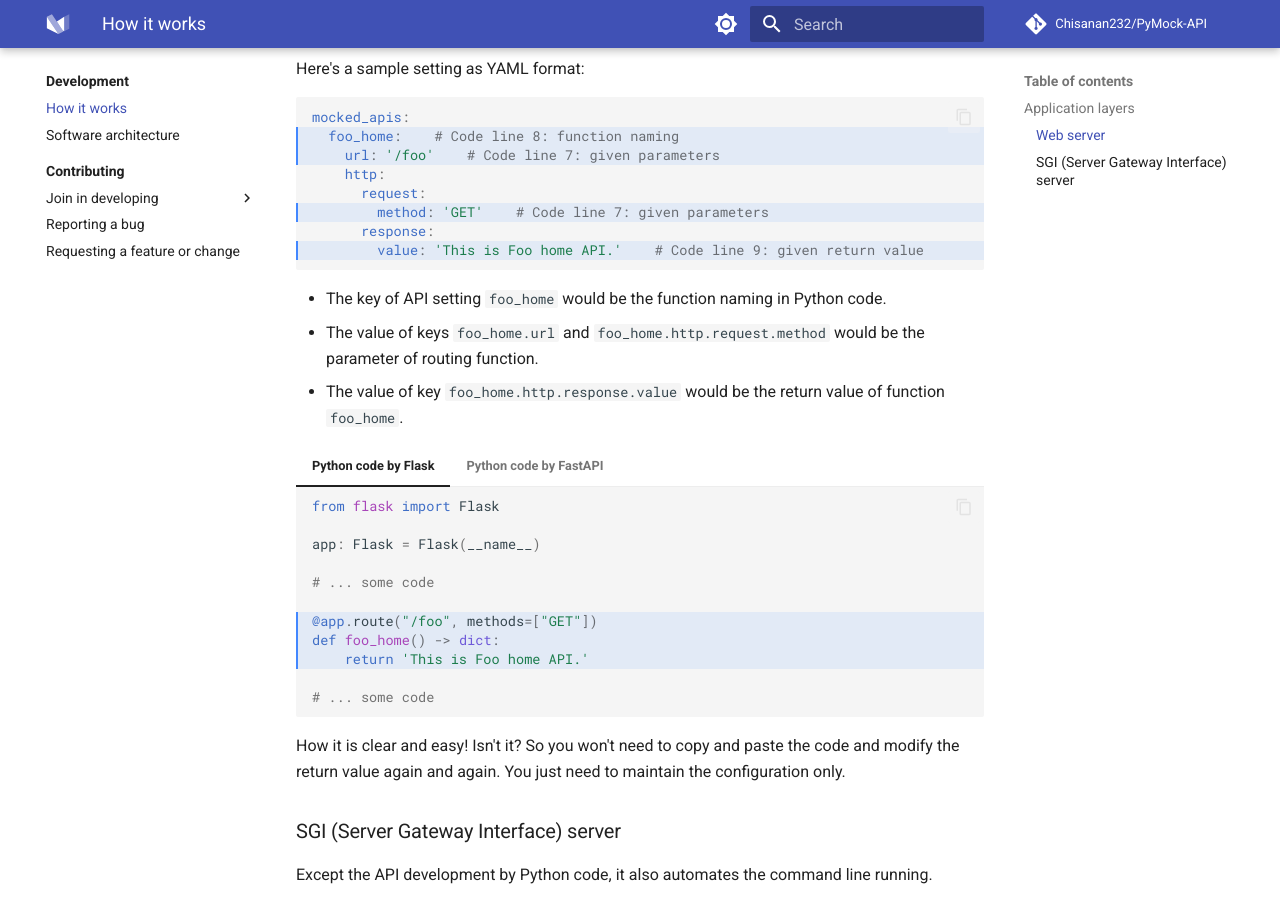
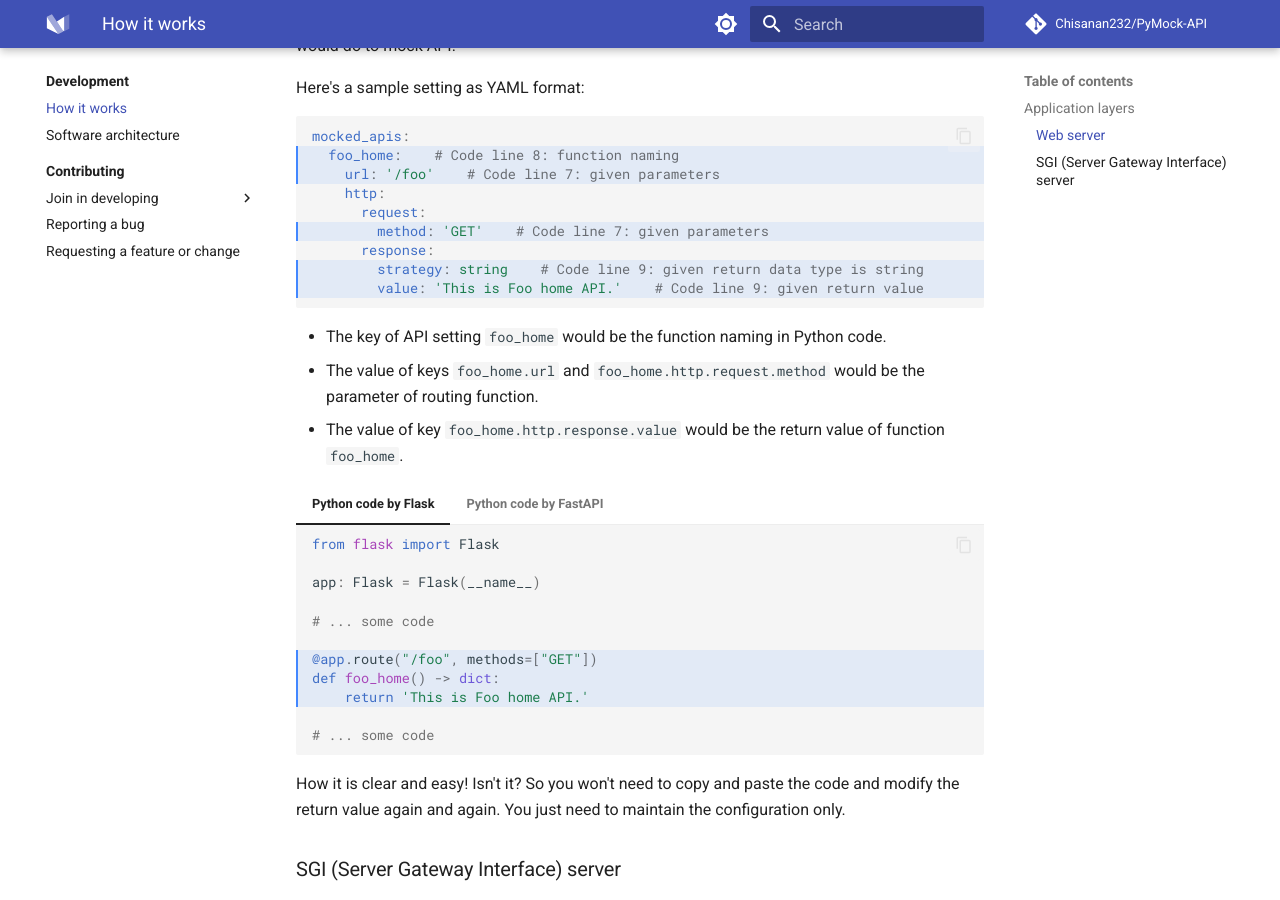
Before and after one commit to Chisanan232/PyMock-Server, an MkDocs documentation site: the page built from docs/development/how-it-works.md, in a window 1280 px wide and 900 px high, scrolled down 2966 px. Built offline with MkDocs 1.6.1 and Material for MkDocs 9.7.7, drawn with Linux system fonts in a browser that asks for light colours; comment, search, counter and statistics services are not loaded.

Commit message:
✏️  Update the documentation content to align with latest version code usage.

````diff
--- a/docs/development/how-it-works.md
+++ b/docs/development/how-it-works.md
@@ -95,6 +95,7 @@ In short, **_PyMock-API_** to let your job about mocking API to be easier and mo
           request:
             method: 'GET'
           response:
+            strategy: string
             value: 'This is Foo home API.'
     ```
 
@@ -132,7 +133,7 @@ Let's start to explain the running principle at web server part because it is th
 
 Here's a sample setting as YAML format:
 
-```yaml hl_lines="2 3 6 8"
+```yaml hl_lines="2 3 6 8-9"
 mocked_apis:
   foo_home:    # Code line 8: function naming
     url: '/foo'    # Code line 7: given parameters
@@ -140,6 +141,7 @@ mocked_apis:
       request:
         method: 'GET'    # Code line 7: given parameters
       response:
+        strategy: string    # Code line 9: given return data type is string
         value: 'This is Foo home API.'    # Code line 9: given return value
 ```
 
````
